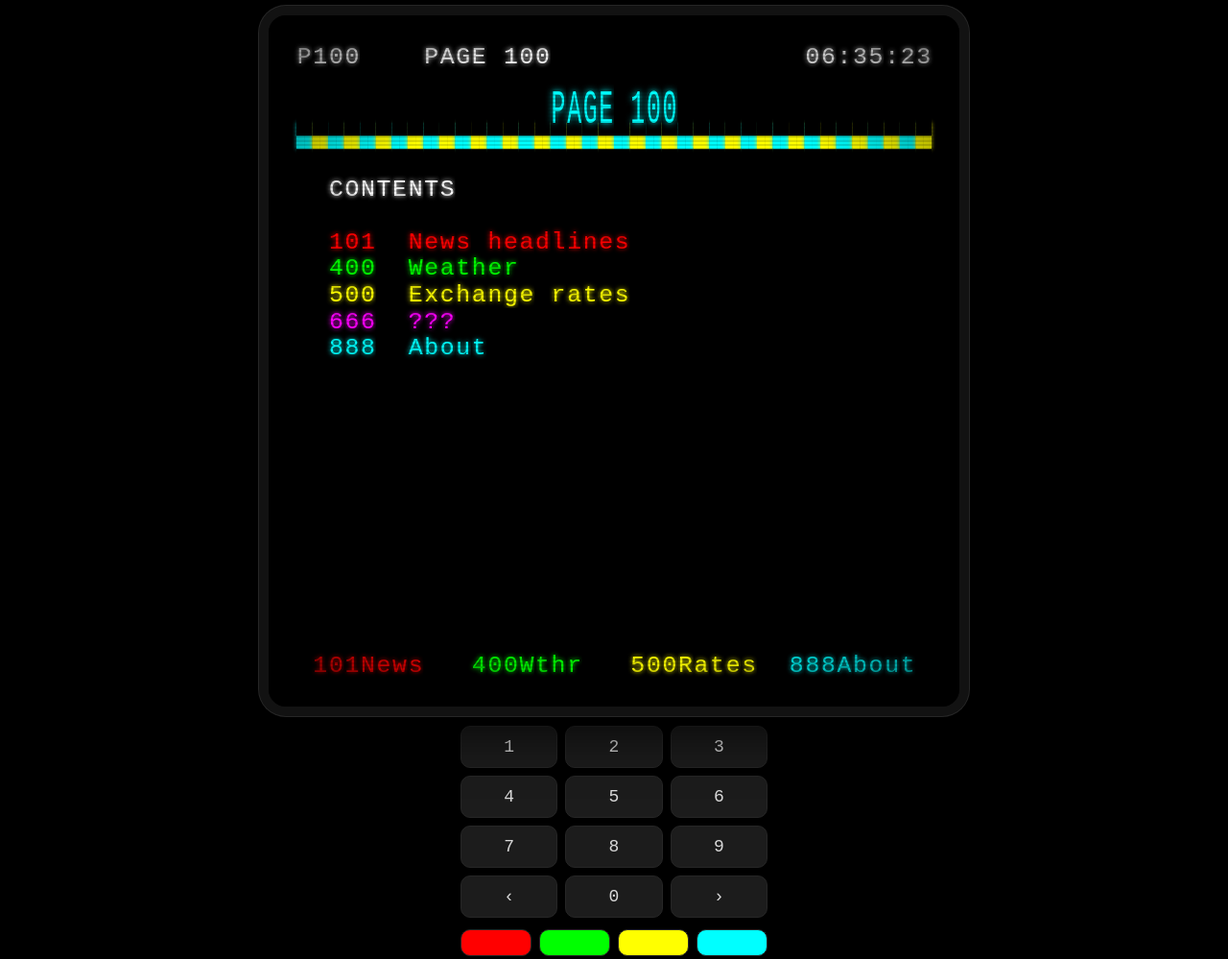
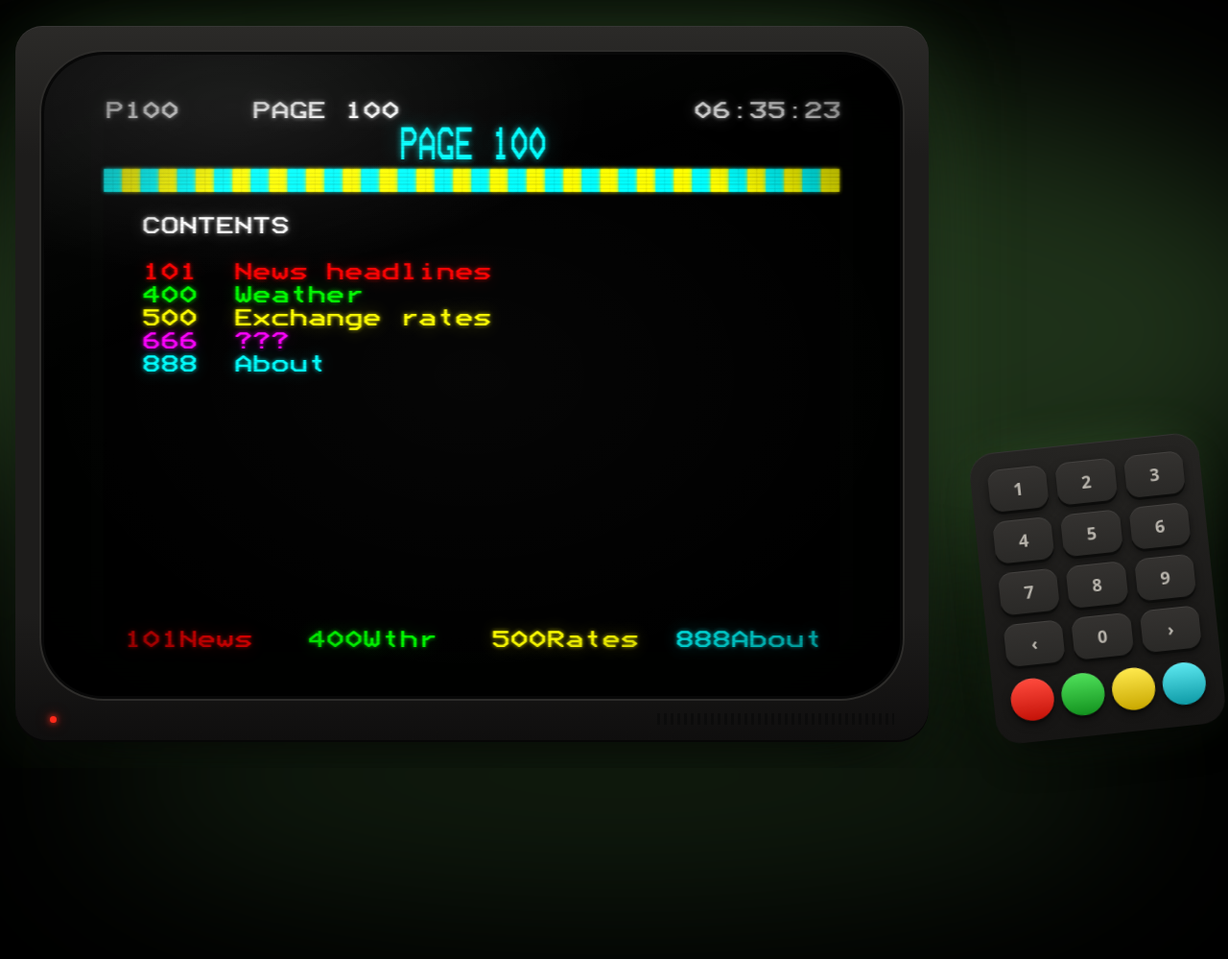
Before and after one commit to pythonhack000/page-100, a website built with Vite: page index.html in a window 1280 px wide. Shown: the whole page at 96% size. After the commit the page ends 800 px from the top, so only its background shows below. Built offline with nearby package versions, Linux system fonts and the light colour scheme.

Commit message:
feat: CRT set in a dark room - teletext font, 4:3 picture, power-on, channel static and ambient screen light

```diff
--- a/index.html
+++ b/index.html
@@ -10,11 +10,23 @@
     <link rel="stylesheet" href="/src/styles.css" />
   </head>
   <body>
+    <div class="room" aria-hidden="true">
+      <div class="room__wall"></div>
+      <div class="room__floor"></div>
+    </div>
     <main class="tv">
-      <div class="tv__glass">
-        <div id="screen" class="tt-host"></div>
-        <div class="tv__scanlines" aria-hidden="true"></div>
-        <div class="tv__vignette" aria-hidden="true"></div>
+      <div class="tv__set">
+        <div class="tv__glass">
+          <div id="screen" class="tt-host"></div>
+          <canvas class="tv__static" width="160" height="120" aria-hidden="true"></canvas>
+          <div class="tv__scanlines" aria-hidden="true"></div>
+          <div class="tv__vignette" aria-hidden="true"></div>
+          <div class="tv__glare" aria-hidden="true"></div>
+        </div>
+        <div class="tv__chin" aria-hidden="true">
+          <span class="tv__led"></span>
+          <span class="tv__grille"></span>
+        </div>
       </div>
 
 
@@ -44,5 +56,6 @@
 
     <noscript>Page 100 needs JavaScript to tune in.</noscript>
     <script type="module" src="/src/main.ts"></script>
+    <script type="module" src="/src/fx/crt.ts"></script>
   </body>
 </html>
--- a/package.json
+++ b/package.json
@@ -10,6 +10,7 @@
     "build:data": "node --experimental-strip-types scripts/build-data/index.ts"
   },
   "devDependencies": {
+    "@techandsoftware/teletext-fonts": "^1.0.0",
     "typescript": "^5.6.3",
     "vite": "^6.0.0",
     "vitest": "^2.1.8"
--- /dev/null
+++ b/src/fx/crt.ts
@@ -0,0 +1,158 @@
+/**
+ * src/fx/crt.ts
+ *
+ * Presentation layer only: CRT power-on, channel-change static and the
+ * ambient room light. It observes the DOM that the renderer produces and
+ * never touches renderer or navigation state.
+ */
+
+const PALETTE: Readonly<Record<string, readonly [number, number, number]>> = {
+  'tt-black': [0, 0, 0],
+  'tt-red': [255, 0, 0],
+  'tt-green': [0, 255, 0],
+  'tt-yellow': [255, 255, 0],
+  'tt-blue': [0, 0, 255],
+  'tt-magenta': [255, 0, 255],
+  'tt-cyan': [0, 255, 255],
+  'tt-white': [255, 255, 255],
+};
+
+/** Weight of a filled background cell relative to one glyph. */
+const BG_CELL_WEIGHT = 6;
+/** Weight of one lit sixel relative to one glyph. */
+const SIXEL_WEIGHT = 0.5;
+/** How long the static burst shows on a page change, in ms. */
+const STATIC_MS = 170;
+/** Ignore DOM changes for this long after a burst, so one page = one burst. */
+const SETTLE_MS = 250;
+
+const reducedMotion = window.matchMedia('(prefers-reduced-motion: reduce)');
+
+function paletteKey(value: string): string | null {
+  const match = /--(tt-[a-z]+)/.exec(value);
+  return match?.[1] ?? null;
+}
+
+function addColour(
+  acc: { r: number; g: number; b: number; w: number },
+  key: string | null,
+  weight: number,
+): void {
+  if (key === null || key === 'tt-black' || weight <= 0) return;
+  const rgb = PALETTE[key];
+  if (rgb === undefined) return;
+  acc.r += rgb[0] * weight;
+  acc.g += rgb[1] * weight;
+  acc.b += rgb[2] * weight;
+  acc.w += weight;
+}
+
+/** Average colour of everything lit on screen, header row excluded. */
+function measureAmbient(screen: HTMLElement): [number, number, number] | null {
+  const acc = { r: 0, g: 0, b: 0, w: 0 };
+  const rows = screen.querySelectorAll<HTMLElement>('.tt-row:not([data-row="0"])');
+  for (const row of Array.from(rows)) {
+    for (const cell of Array.from(row.children)) {
+      if (!(cell instanceof HTMLElement)) continue;
+      if (cell.classList.contains('tt-mosaic')) {
+        const lit = cell.querySelectorAll('.tt-six--on').length;
+        addColour(acc, paletteKey(cell.style.getPropertyValue('--tt-fg')), lit * SIXEL_WEIGHT);
+        addColour(acc, paletteKey(cell.style.getPropertyValue('--tt-bg')), BG_CELL_WEIGHT);
+        continue;
+      }
+      const hasGlyph = (cell.textContent ?? '').trim().length > 0;
+      addColour(acc, paletteKey(cell.style.color), hasGlyph ? 1 : 0);
+      addColour(acc, paletteKey(cell.style.backgroundColor), BG_CELL_WEIGHT);
+    }
+  }
+  if (acc.w === 0) return null;
+  return [acc.r / acc.w, acc.g / acc.w, acc.b / acc.w];
+}
+
+function applyAmbient(screen: HTMLElement): void {
+  const rgb = measureAmbient(screen);
+  const [r, g, b] = rgb ?? [90, 110, 140];
+  document.documentElement.style.setProperty(
+    '--ambient',
+    `${Math.round(r)} ${Math.round(g)} ${Math.round(b)}`,
+  );
+}
+
+/** Paints one frame of analogue snow into the canvas. */
+function paintStatic(canvas: HTMLCanvasElement): void {
+  const ctx = canvas.getContext('2d');
+  if (ctx === null) return;
+  const { width, height } = canvas;
+  const frame = ctx.createImageData(width, height);
+  const data = frame.data;
+  for (let i = 0; i < data.length; i += 4) {
+    const v = Math.random() * 255;
+    data[i] = v;
+    data[i + 1] = v;
+    data[i + 2] = v;
+    data[i + 3] = 255;
+  }
+  ctx.putImageData(frame, 0, 0);
+}
+
+function burstStatic(glass: HTMLElement, canvas: HTMLCanvasElement): void {
+  if (reducedMotion.matches) return;
+  glass.classList.add('is-tuning');
+  const started = performance.now();
+  const tick = (now: number): void => {
+    paintStatic(canvas);
+    if (now - started < STATIC_MS) {
+      requestAnimationFrame(tick);
+    } else {
+      glass.classList.remove('is-tuning');
+    }
+  };
+  requestAnimationFrame(tick);
+}
+
+function isHeaderMutation(record: MutationRecord): boolean {
+  const node = record.target instanceof Element ? record.target : record.target.parentElement;
+  return node?.closest('[data-row="0"]') != null;
+}
+
+function start(): void {
+  const screen = document.getElementById('screen');
+  const glass = document.querySelector<HTMLElement>('.tv__glass');
+  const canvas = document.querySelector<HTMLCanvasElement>('.tv__static');
+  if (screen === null || glass === null || canvas === null) {
+    console.warn('[fx] TV markup missing; effects disabled.');
+    return;
+  }
+
+  let settling = false;
+  const onPageChange = (): void => {
+    if (settling) return;
+    settling = true;
+    burstStatic(glass, canvas);
+    window.setTimeout(() => {
+      applyAmbient(screen);
+      settling = false;
+    }, SETTLE_MS);
+  };
+
+  const observer = new MutationObserver((records) => {
+    if (records.some((record) => !isHeaderMutation(record))) onPageChange();
+  });
+  observer.observe(screen, {
+    subtree: true,
+    childList: true,
+    characterData: true,
+    attributes: true,
+    attributeFilter: ['style', 'class'],
+  });
+
+  // First paint: the set warms up, then the room catches the light.
+  window.setTimeout(() => applyAmbient(screen), SETTLE_MS);
+  document.documentElement.classList.add('is-powered');
+}
+
+if (document.readyState === 'loading') {
+  document.addEventListener('DOMContentLoaded', start, { once: true });
+} else {
+  start();
+}
--- a/src/styles.css
+++ b/src/styles.css
@@ -1,6 +1,7 @@
-/* Page 100: screen, teletext cells and the remote.
-   Cell geometry follows .kiro/specs/teletext-renderer/design.md:
-   12 x 20 px cells, 40 x 24 grid, 480 x 480 px screen scaled by main.ts. */
+/* Page 100: a television in a dark room.
+   Cell geometry: 16 x 20 px cells, 40 x 24 grid = 640 x 480 px, a true 4:3
+   picture. main.ts scales it by the shorter side of #screen, so #screen must
+   keep the same 4:3 proportion (it does: the glass is 4:3 and the inset is %). */
 
 :root {
   --tt-black: #000000;
@@ -12,17 +13,33 @@
   --tt-cyan: #00ffff;
   --tt-white: #ffffff;
 
+  /* 12 x 20 px cells make a 480 x 480 grid, exactly like the decoder chip.
+     A real set stretched that picture to 4:3; .tt-host does the same. */
   --cell-w: 12px;
+  --tv-stretch: 1.3334;
   --cell-h: 20px;
-  --screen-size: 480px;
 
-  --bezel: #121212;
-  --bezel-edge: #262626;
-  --button: #1c1c1c;
-  --button-text: #d8d8d8;
-  --button-pressed: #2a2a2a;
+  /* Set by src/fx/crt.ts from the colours on screen. */
+  --ambient: 90 110 140;
+
+  --room: #000000;
+  --plastic: #1d1c1b;
+  --plastic-hi: #2b2a28;
+  --plastic-lo: #0f0e0e;
+  --rubber: #2a2927;
+  --rubber-text: #b9b5ad;
+  --led: #ff2a1a;
+
+  --glass-radius: 7% / 9%;
+  --tune-ms: 170ms;
 
   color-scheme: dark;
+}
+
+@font-face {
+  font-family: "Bedstead";
+  src: url("./assets/fonts/bedstead.otf") format("opentype");
+  font-display: block;
 }
 
 * {
@@ -33,91 +50,219 @@ html,
 body {
   margin: 0;
   min-height: 100%;
-  background: #000;
+  background: var(--room);
   color: var(--tt-white);
 }
 
 body {
   font-family: "Courier New", Courier, monospace;
   -webkit-tap-highlight-color: transparent;
+  overflow-x: hidden;
 }
 
-/* ---------- TV ---------- */
+/* ---------- The room: lit only by the screen ---------- */
+
+.room {
+  position: fixed;
+  inset: 0;
+  pointer-events: none;
+  z-index: 0;
+}
+
+.room__wall,
+.room__floor {
+  position: absolute;
+  left: 50%;
+  border-radius: 50%;
+  background-color: rgb(var(--ambient) / 0.22);
+  transition: background-color 700ms ease;
+  filter: blur(90px);
+}
+
+.room__wall {
+  top: 8vh;
+  width: min(120vw, 1500px);
+  height: 70vh;
+  transform: translateX(-50%);
+}
+
+.room__floor {
+  bottom: -18vh;
+  width: min(90vw, 1100px);
+  height: 34vh;
+  transform: translateX(-50%);
+  background-color: rgb(var(--ambient) / 0.12);
+}
+
+/* ---------- The set ---------- */
 
 .tv {
+  position: relative;
+  z-index: 1;
   min-height: 100dvh;
-  display: flex;
-  flex-direction: column;
-  align-items: center;
-  justify-content: center;
-  gap: 20px;
-  padding: 16px;
+  display: grid;
+  justify-items: center;
+  align-content: center;
+  gap: 28px;
+  padding: 24px 16px;
+}
+
+.tv__set {
+  width: min(100%, 960px, calc((100dvh - 260px) * 4 / 3 + 72px));
+  min-width: min(100%, 300px);
+  padding: clamp(14px, 3.2%, 34px) clamp(14px, 3.2%, 34px) 0;
+  border-radius: 28px 28px 34px 34px;
+  background:
+    linear-gradient(180deg, var(--plastic-hi) 0%, var(--plastic) 18%, var(--plastic) 82%, var(--plastic-lo) 100%);
+  box-shadow:
+    inset 0 1px 0 rgb(255 255 255 / 0.06),
+    inset 0 -2px 0 rgb(0 0 0 / 0.6),
+    0 40px 80px -20px rgb(0 0 0 / 0.9),
+    0 0 120px -30px rgb(var(--ambient) / 0.35);
+  transition: box-shadow 700ms ease;
 }
 
 .tv__glass {
   position: relative;
-  width: min(100%, 720px);
-  aspect-ratio: 1 / 1;
+  aspect-ratio: 4 / 3;
   overflow: hidden;
-  border-radius: 18px;
-  background: #000;
+  border-radius: var(--glass-radius);
+  background: #020302;
+  /* The recess the tube sits in. */
   box-shadow:
-    0 0 0 10px var(--bezel),
-    0 0 0 11px var(--bezel-edge),
-    0 24px 60px rgba(0, 0, 0, 0.8);
+    0 0 0 3px #080808,
+    0 0 0 5px #2d2c2a,
+    inset 0 0 40px rgb(0 0 0 / 0.9);
 }
 
 .tt-host {
   position: absolute;
-  /* Overscan margin so the rounded glass never clips the outer columns. */
-  inset: 4%;
+  /* Square box (main.ts scales the 480 x 480 grid to its shorter side),
+     stretched 4:3 to fill the glass. */
+  top: 7%;
+  bottom: 7%;
+  left: 50%;
+  aspect-ratio: 1 / 1;
+  /* Size comes from the glass only, never from the 480 px grid inside. */
+  contain: size;
+  translate: -50% 0;
+  transform: scaleX(var(--tv-stretch));
   display: flex;
   justify-content: center;
   align-items: flex-start;
 }
 
+.tv__static,
 .tv__scanlines,
-.tv__vignette {
+.tv__vignette,
+.tv__glare {
   position: absolute;
   inset: 0;
+  width: 100%;
+  height: 100%;
   pointer-events: none;
+}
+
+.tv__static {
+  opacity: 0;
+  image-rendering: pixelated;
+  mix-blend-mode: screen;
+}
+
+.tv__glass.is-tuning .tv__static {
+  opacity: 0.85;
+}
+
+.tv__glass.is-tuning .tt-host {
+  animation: tv-roll var(--tune-ms) steps(4) both;
+}
+
+@keyframes tv-roll {
+  0% { transform: scaleX(var(--tv-stretch)) translateY(0); filter: brightness(1.6) contrast(1.4); }
+  50% { transform: scaleX(var(--tv-stretch)) translateY(-6%); filter: brightness(2.2); }
+  100% { transform: scaleX(var(--tv-stretch)) translateY(0); filter: none; }
 }
 
 .tv__scanlines {
   background: repeating-linear-gradient(
     to bottom,
-    rgba(0, 0, 0, 0) 0,
-    rgba(0, 0, 0, 0) 2px,
-    rgba(0, 0, 0, 0.28) 3px,
-    rgba(0, 0, 0, 0) 4px
+    rgb(0 0 0 / 0) 0,
+    rgb(0 0 0 / 0) 3px,
+    rgb(0 0 0 / 0.14) 4px
   );
-  mix-blend-mode: multiply;
 }
 
+/* Tube curvature: darker corners, a faint bulge of light in the middle. */
 .tv__vignette {
-  background: radial-gradient(ellipse at center, rgba(0, 0, 0, 0) 60%, rgba(0, 0, 0, 0.55) 100%);
-  animation: tv-flicker 6s steps(1) infinite;
+  background:
+    radial-gradient(ellipse 75% 70% at 50% 50%, rgb(255 255 255 / 0.025), transparent 70%),
+    radial-gradient(ellipse at center, transparent 58%, rgb(0 0 0 / 0.7) 100%);
+  animation: tv-flicker 7s steps(1) infinite;
 }
 
 @keyframes tv-flicker {
-  0%, 96%, 100% { opacity: 1; }
-  97% { opacity: 0.85; }
-  98% { opacity: 1; }
-  99% { opacity: 0.9; }
+  0%, 95%, 100% { opacity: 1; }
+  96% { opacity: 0.8; }
+  97% { opacity: 1; }
+  98% { opacity: 0.88; }
+}
+
+/* Reflection on the curved glass. */
+.tv__glare {
+  background:
+    radial-gradient(ellipse 60% 38% at 22% 8%, rgb(255 255 255 / 0.09), transparent 70%),
+    linear-gradient(160deg, rgb(255 255 255 / 0.035) 0%, transparent 35%);
+}
+
+/* Power on: a bright line that opens into the picture. */
+.is-powered .tt-host {
+  animation: crt-on 900ms cubic-bezier(0.2, 0.7, 0.2, 1) both;
+}
+
+@keyframes crt-on {
+  0% { transform: scale(0.03, 0.004); filter: brightness(8); }
+  30% { transform: scale(var(--tv-stretch), 0.006); filter: brightness(6); }
+  62% { transform: scale(var(--tv-stretch), 1.04); filter: brightness(2.2); }
+  100% { transform: scale(var(--tv-stretch), 1); filter: none; }
+}
+
+.tv__chin {
+  display: flex;
+  align-items: center;
+  justify-content: space-between;
+  height: clamp(28px, 4.5vw, 48px);
+  padding: 0 6px;
+}
+
+.tv__led {
+  width: 7px;
+  height: 7px;
+  border-radius: 50%;
+  background: var(--led);
+  box-shadow: 0 0 6px var(--led), 0 0 14px rgb(255 42 26 / 0.6);
+}
+
+.tv__grille {
+  width: 28%;
+  height: 12px;
+  background: repeating-linear-gradient(90deg, #0b0b0b 0 3px, transparent 3px 7px);
+  opacity: 0.9;
 }
 
 /* ---------- Teletext grid ---------- */
 
 .tt-screen {
-  width: var(--screen-size);
-  height: var(--screen-size);
+  flex: none;
+  width: calc(40 * var(--cell-w));
+  height: calc(24 * var(--cell-h));
   display: grid;
   grid-template-rows: repeat(24, var(--cell-h));
   background: var(--tt-black);
   transform-origin: top center;
-  font-size: 18px;
+  font-family: "Bedstead", "Courier New", monospace;
+  font-size: 20px;
   line-height: var(--cell-h);
-  text-shadow: 0 0 4px currentColor;
+  text-shadow: 0 0 3px color-mix(in srgb, currentColor 70%, transparent), 0 0 14px color-mix(in srgb, currentColor 30%, transparent);
 }
 
 .tt-row {
@@ -135,8 +280,14 @@ body {
 }
 
 .tt-dh-top {
-  transform: scaleY(2) translateY(25%);
+  transform: scaleY(2);
   transform-origin: top;
+}
+
+/* Black cell backgrounds are the tube itself: let the glow of the
+   neighbouring glyph through instead of boxing it in. */
+.tt-cell[style*="background-color: var(--tt-black)"] {
+  background-color: transparent !important;
 }
 
 .tt-dh-bottom {
@@ -172,15 +323,22 @@ body {
 /* ---------- Remote ---------- */
 
 .remote {
-  width: min(100%, 320px);
+  width: min(100%, 300px);
   display: grid;
-  gap: 12px;
+  gap: 14px;
+  padding: 18px 18px 22px;
+  border-radius: 26px;
+  background: linear-gradient(180deg, #252422, #161514);
+  box-shadow:
+    inset 0 1px 0 rgb(255 255 255 / 0.07),
+    0 24px 40px -18px rgb(0 0 0 / 0.95),
+    0 0 60px -20px rgb(var(--ambient) / 0.3);
 }
 
 .remote__digits {
   display: grid;
   grid-template-columns: repeat(3, 1fr);
-  gap: 8px;
+  gap: 10px;
 }
 
 .remote__fastext {
@@ -191,47 +349,74 @@ body {
 
 .remote button {
   min-height: 44px;
-  border: 1px solid var(--bezel-edge);
-  border-radius: 10px;
-  background: var(--button);
-  color: var(--button-text);
-  font: inherit;
-  font-size: 18px;
+  border: 0;
+  border-radius: 14px;
+  background: linear-gradient(180deg, #343230, var(--rubber));
+  color: var(--rubber-text);
+  font: 600 18px/1 system-ui, sans-serif;
   cursor: pointer;
+  box-shadow:
+    inset 0 1px 0 rgb(255 255 255 / 0.08),
+    0 3px 0 #0c0c0b,
+    0 4px 8px rgb(0 0 0 / 0.5);
+  transition: transform 80ms ease, box-shadow 80ms ease, filter 120ms ease;
+}
+
+.remote button:hover {
+  filter: brightness(1.15);
 }
 
 .remote button:active {
-  background: var(--button-pressed);
-  transform: translateY(1px);
+  transform: translateY(2px);
+  box-shadow:
+    inset 0 1px 0 rgb(255 255 255 / 0.05),
+    0 1px 0 #0c0c0b,
+    0 1px 3px rgb(0 0 0 / 0.5);
 }
 
 .remote button:focus-visible {
   outline: 2px solid var(--tt-yellow);
-  outline-offset: 2px;
+  outline-offset: 3px;
 }
 
 .remote [data-fastext] {
-  min-height: 28px;
+  min-height: 44px;
+  border-radius: 22px;
 }
 
-.remote [data-fastext="red"] { background: var(--tt-red); }
-.remote [data-fastext="green"] { background: var(--tt-green); }
-.remote [data-fastext="yellow"] { background: var(--tt-yellow); }
-.remote [data-fastext="cyan"] { background: var(--tt-cyan); }
+.remote [data-fastext="red"] { background: linear-gradient(180deg, #ff4a3d, #c41208); }
+.remote [data-fastext="green"] { background: linear-gradient(180deg, #4fe05a, #13931f); }
+.remote [data-fastext="yellow"] { background: linear-gradient(180deg, #ffe94d, #c9a800); }
+.remote [data-fastext="cyan"] { background: linear-gradient(180deg, #5ce8f0, #0e9aa6); }
 
-/* Keyboard users on desktop do not need the remote. */
-@media (hover: hover) and (pointer: fine) and (min-width: 900px) {
+/* Wide screens: the remote lies on the table beside the set. */
+@media (min-width: 1180px) {
+  .tv {
+    grid-template-columns: minmax(0, 960px) 240px;
+    align-items: end;
+    justify-content: center;
+    column-gap: 56px;
+  }
+  .tv__set {
+    width: min(100%, calc((100dvh - 120px) * 4 / 3 + 72px));
+    justify-self: end;
+  }
   .remote {
-    opacity: 0.55;
-  }
-  .remote:hover,
-  .remote:focus-within {
-    opacity: 1;
+    width: 240px;
+    transform: rotate(-6deg);
+    margin-bottom: 8px;
   }
 }
 
 @media (prefers-reduced-motion: reduce) {
-  .tv__vignette {
+  .tv__vignette,
+  .is-powered .tt-host,
+  .tv__glass.is-tuning .tt-host {
     animation: none;
   }
+  .room__wall,
+  .room__floor,
+  .tv__set {
+    transition: none;
+  }
 }
```
Also changed, not shown: docs/page-content.md (+3 -0 lines), src/assets/fonts/bedstead-LICENSE-CC0.txt (added, +121 -0 lines), README.md, src/assets/fonts/bedstead.otf (added), 1 other file.
